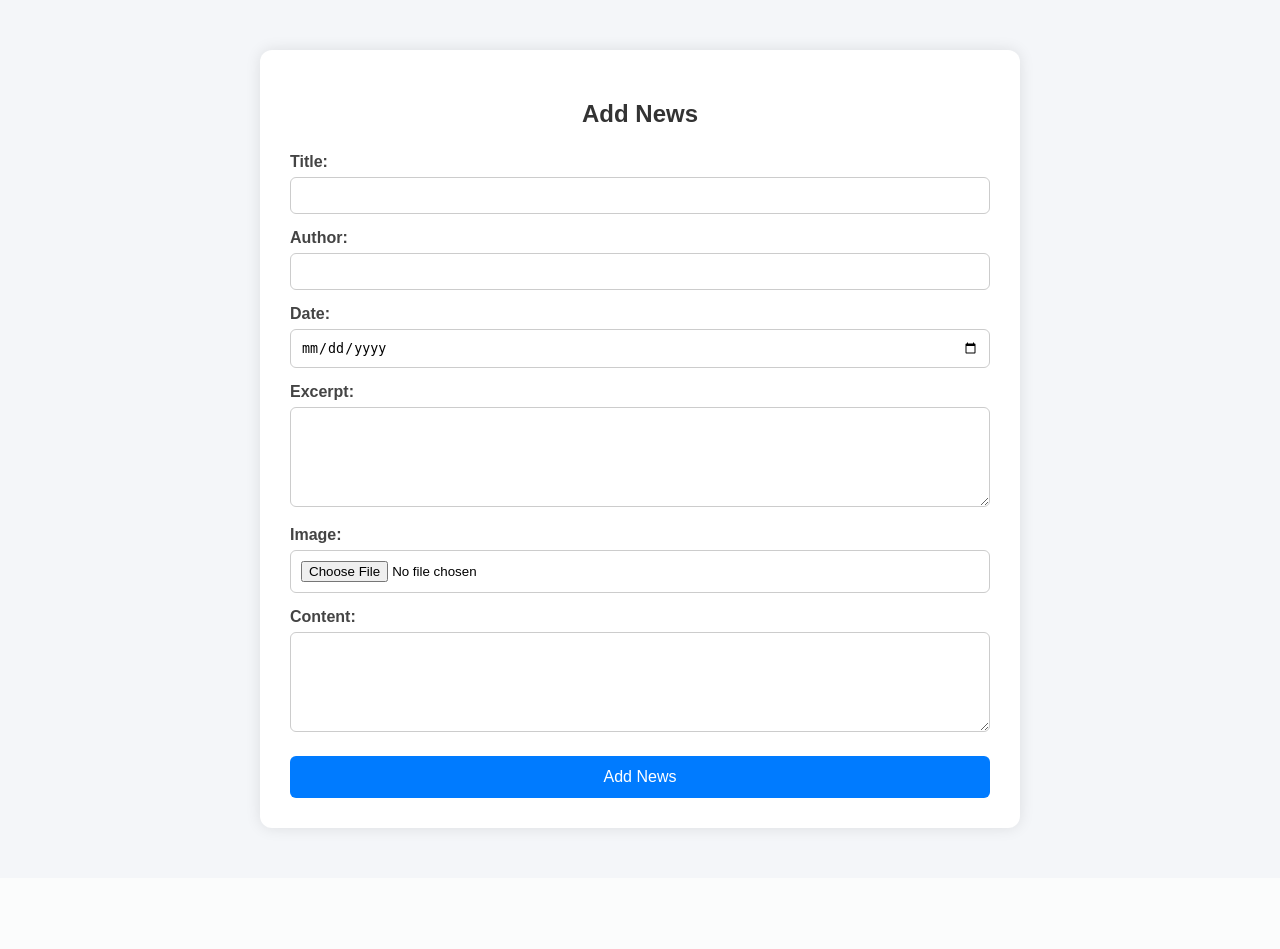
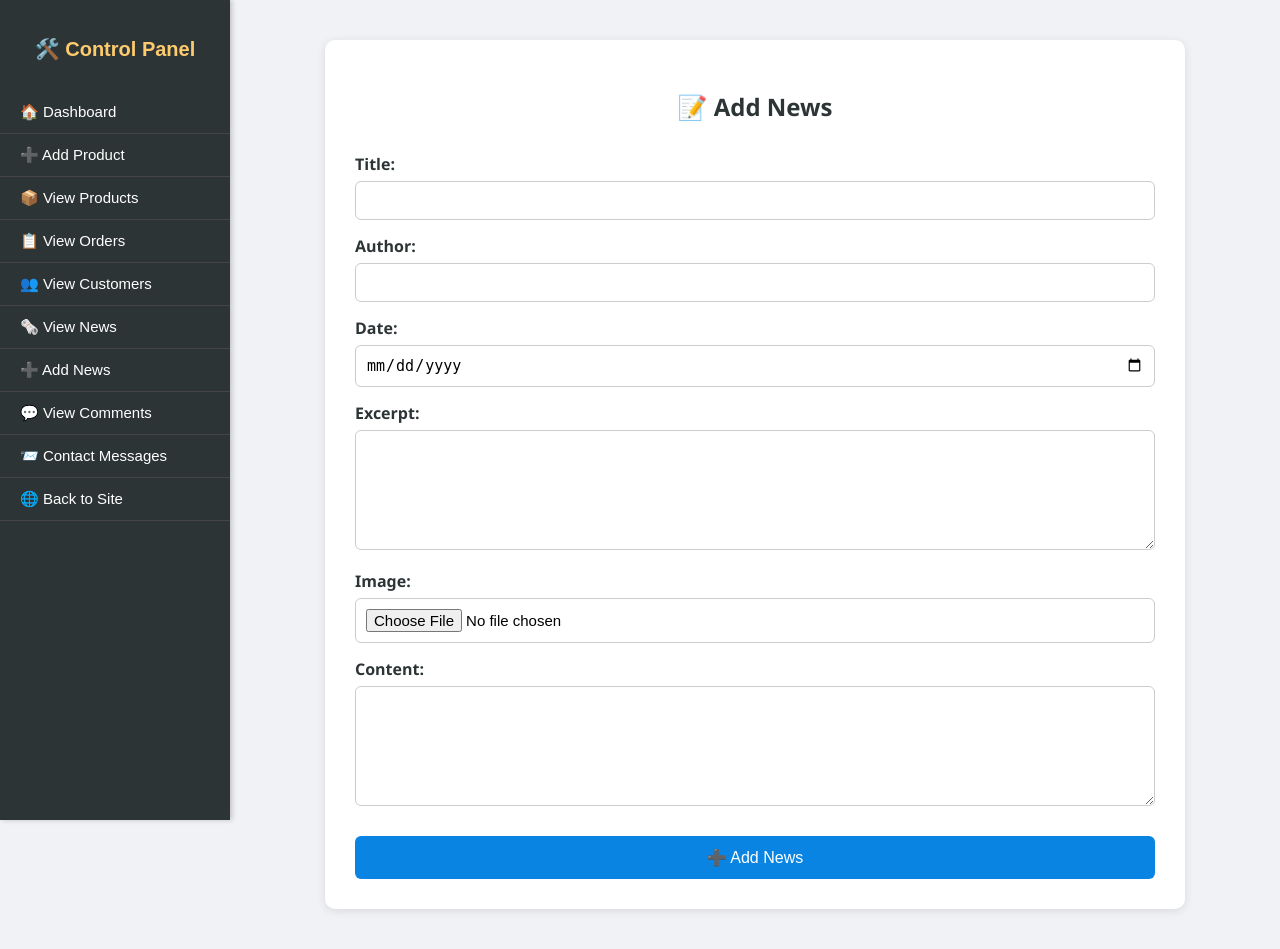
Before and after one commit to Yasmeen-code/ecommerce_shop_2, a PHP site: page /admin/add_news.php in a window 1280 px wide. Before the commit the page ends 834 px from the top, so only its background shows below. Run offline with PHP 8.4, Linux system fonts and the light colour scheme.

Commit message:
add admin files

```diff
--- a/admin/add_news.php
+++ b/admin/add_news.php
@@ -11,7 +11,6 @@ if ($_SERVER['REQUEST_METHOD'] == 'POST') {
     $content = $_POST['content'];
     $created_at = date('Y-m-d H:i:s');
 
-    // handle image
     $imageName = '';
     if (!empty($_FILES['image']['name'])) {
         $imageName = time() . '_' . $_FILES['image']['name'];
@@ -31,7 +30,7 @@ if ($_SERVER['REQUEST_METHOD'] == 'POST') {
         ':created_at' => $created_at
     ]);
 
-    $message = 'News has been added successfully!';
+    $message = '✅ News has been added successfully!';
 }
 ?>
 
@@ -42,32 +41,37 @@ if ($_SERVER['REQUEST_METHOD'] == 'POST') {
     <title>Add News</title>
     <style>
         body {
-            font-family: Arial, sans-serif;
-            background-color: #f4f6f9;
+            font-family: 'Segoe UI', sans-serif;
+            background-color: #f1f2f6;
             margin: 0;
             padding: 0;
         }
 
+        .main-content {
+            margin-left: 230px;
+            padding: 40px;
+        }
+
         .container {
-            max-width: 700px;
-            margin: 50px auto;
-            background: white;
-            border-radius: 12px;
+            max-width: 800px;
+            background-color: white;
             padding: 30px;
-            box-shadow: 0 0 15px rgba(0,0,0,0.1);
+            border-radius: 10px;
+            box-shadow: 0 2px 10px rgba(0,0,0,0.1);
+            margin: auto;
         }
 
         h2 {
             text-align: center;
-            color: #333;
-            margin-bottom: 25px;
+            color: #2d3436;
+            margin-bottom: 30px;
         }
 
         label {
             display: block;
             margin-top: 15px;
             font-weight: bold;
-            color: #444;
+            color: #2d3436;
         }
 
         input[type="text"],
@@ -80,42 +84,54 @@ if ($_SERVER['REQUEST_METHOD'] == 'POST') {
             border: 1px solid #ccc;
             border-radius: 6px;
             box-sizing: border-box;
+            font-size: 15px;
         }
 
         textarea {
-            height: 100px;
+            height: 120px;
             resize: vertical;
         }
 
         button {
-            margin-top: 20px;
-            padding: 12px 20px;
-            background-color: #007bff;
+            margin-top: 25px;
+            padding: 12px;
+            background-color: #0984e3;
             color: white;
             border: none;
             border-radius: 6px;
-            cursor: pointer;
             font-size: 16px;
             width: 100%;
+            cursor: pointer;
+            transition: 0.3s;
         }
 
         button:hover {
-            background-color: #0056b3;
+            background-color: #0652dd;
         }
 
         .success {
-            color: green;
+            background-color: #dff9fb;
+            color: #27ae60;
             text-align: center;
+            padding: 10px;
+            border-radius: 6px;
             margin-bottom: 15px;
+            border: 1px solid #7bed9f;
         }
     </style>
 </head>
 <body>
+
+<?php include('sidebar.php'); ?>
+
+<div class="main-content">
     <div class="container">
-        <h2>Add News</h2>
+        <h2>📝 Add News</h2>
+
         <?php if ($message): ?>
             <p class="success"><?php echo $message; ?></p>
         <?php endif; ?>
+
         <form action="" method="POST" enctype="multipart/form-data">
             <label>Title:</label>
             <input type="text" name="title" required>
@@ -135,8 +151,10 @@ if ($_SERVER['REQUEST_METHOD'] == 'POST') {
             <label>Content:</label>
             <textarea name="content" required></textarea>
 
-            <button type="submit">Add News</button>
+            <button type="submit">➕ Add News</button>
         </form>
     </div>
+</div>
+
 </body>
 </html>
--- a/admin/sidebar.php
+++ b/admin/sidebar.php
@@ -49,10 +49,13 @@
 <div class="sidebar">
     <h2>🛠️ Control Panel</h2>
     <ul>
-        <li><a href="control-panel.php">🏠 Dashboard</a></li>
+        <li><a href="dashboard.php">🏠 Dashboard</a></li>
         <li><a href="add_product.php">➕ Add Product</a></li>
-        <li><a href="viewproducts.php">📦 View Products</a></li>
+        <li><a href="view_products.php">📦 View Products</a></li>
+        <li><a href="view_orders.php">📋 View Orders</a></li>
+        <li><a href="view_customers.php">👥 View Customers</a></li>
         <li><a href="view_news.php">🗞️ View News</a></li>
+        <li><a href="add_news.php">➕ Add News</a></li>
         <li><a href="view_comments.php">💬 View Comments</a></li>
         <li><a href="view_messages.php">📨 Contact Messages</a></li>
         <li><a href="../index.php">🌐 Back to Site</a></li>
```
Also changed, not shown: admin/add_product.php (+48 -10 lines), admin/view_comments.php (+40 -25 lines), admin/view_customers.php (+98 -5 lines).
